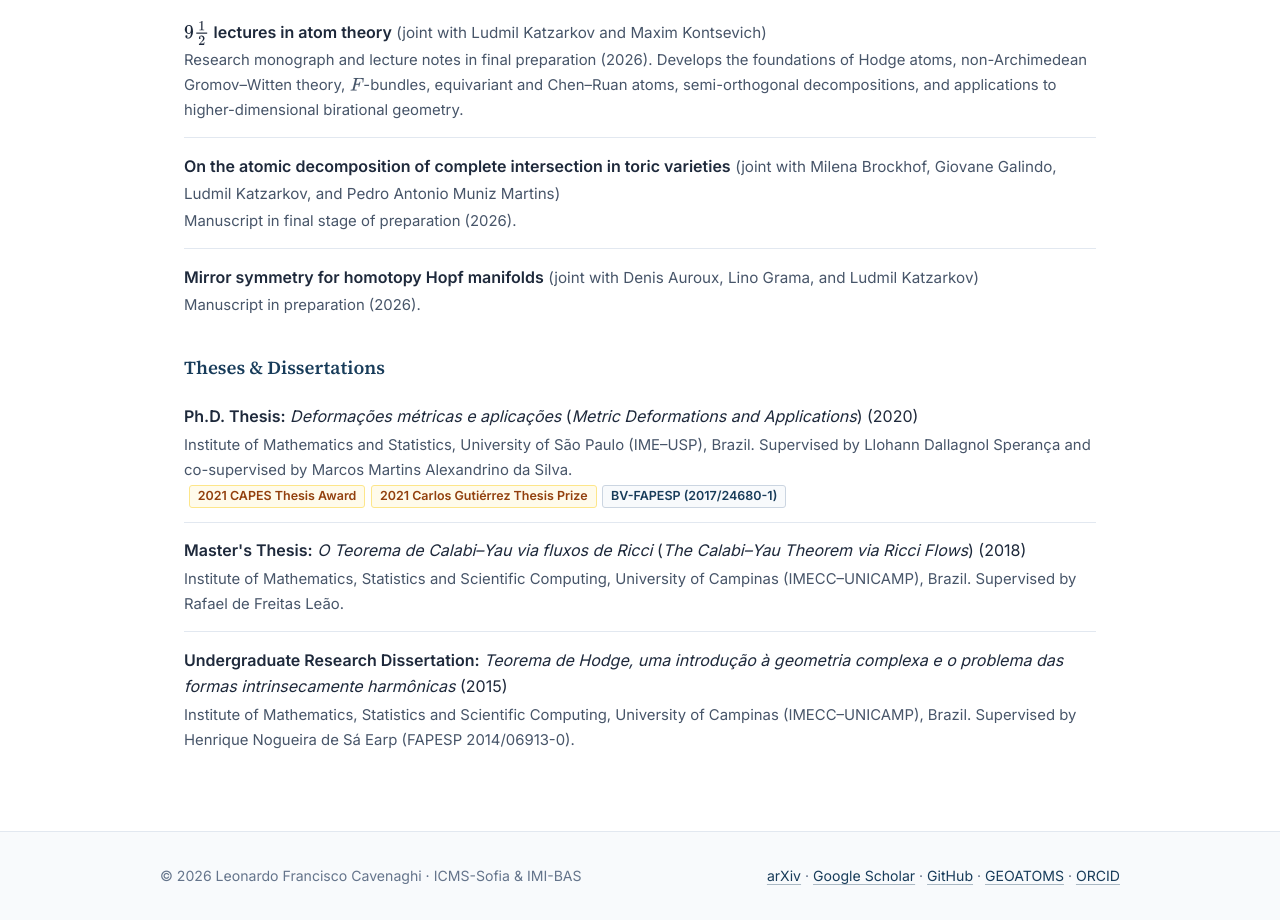
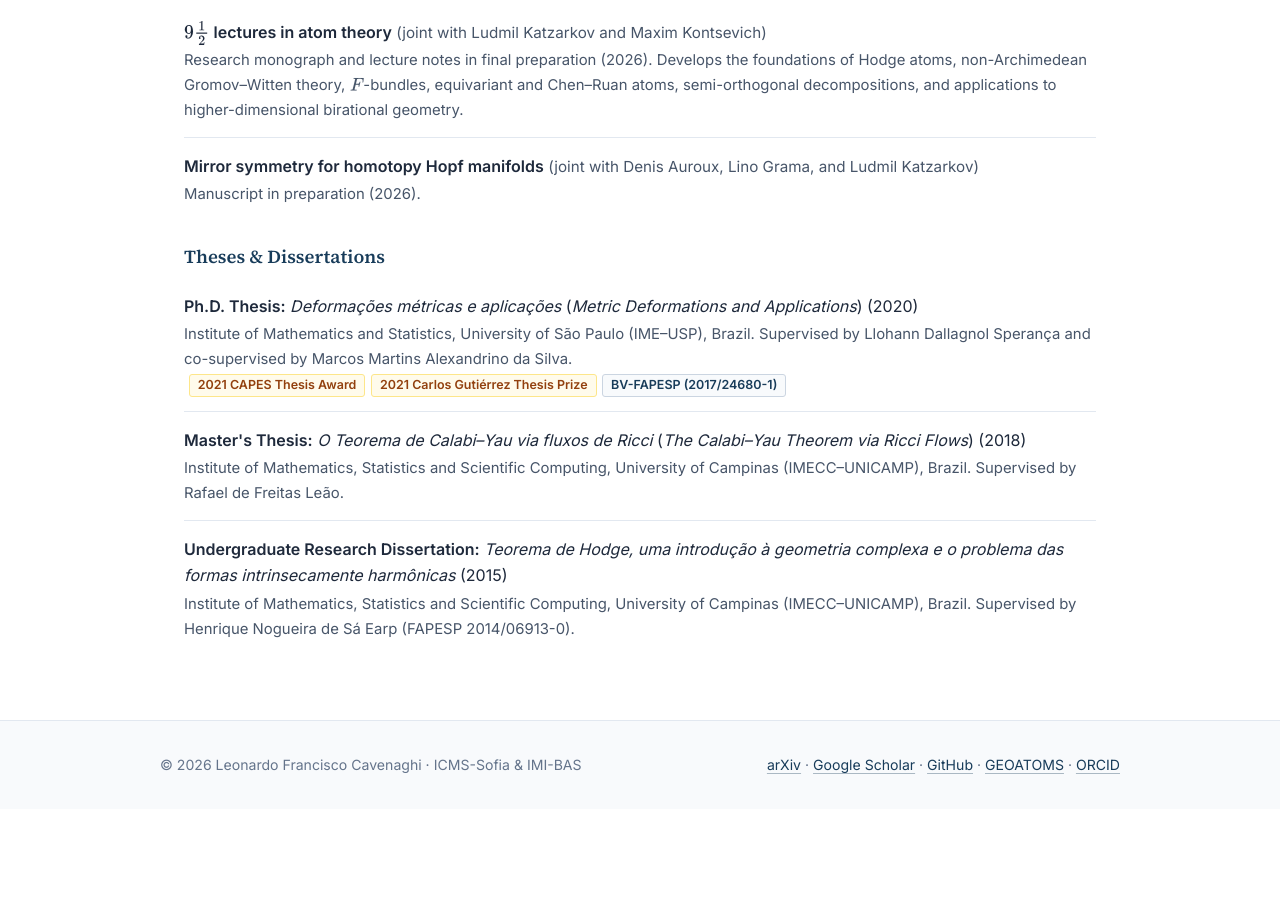
Before and after one commit to leonardofcavenaghi/leonardofcavenaghi.github.io, a plain HTML site: page research.html in a window 1280 px wide. Shown: the part 5040-5960 px from the top of the page. After the commit the page ends 5849 px from the top, so only its background shows below. Drawn offline with nearby package versions, Linux system fonts and the light colour scheme.

Commit message:
Remove toric varieties manuscript in preparation from website and CV

```diff
--- a/research.html
+++ b/research.html
@@ -578,11 +578,6 @@
         <span class="pub-authors">(joint with Ludmil Katzarkov and Maxim Kontsevich)</span>
         <div class="pub-venue">Research monograph and lecture notes in final preparation (2026). Develops the foundations of Hodge atoms, non-Archimedean Gromov–Witten theory, $F$-bundles, equivariant and Chen–Ruan atoms, semi-orthogonal decompositions, and applications to higher-dimensional birational geometry.</div>
       </li>
-      <li class="pub-item" data-area="atoms">
-        <span class="pub-title">On the atomic decomposition of complete intersection in toric varieties</span>
-        <span class="pub-authors">(joint with Milena Brockhof, Giovane Galindo, Ludmil Katzarkov, and Pedro Antonio Muniz Martins)</span>
-        <div class="pub-venue">Manuscript in final stage of preparation (2026).</div>
-      </li>
       <li class="pub-item" data-area="physics">
         <span class="pub-title">Mirror symmetry for homotopy Hopf manifolds</span>
         <span class="pub-authors">(joint with Denis Auroux, Lino Grama, and Ludmil Katzarkov)</span>
```
Also changed, not shown: 2 other files.
